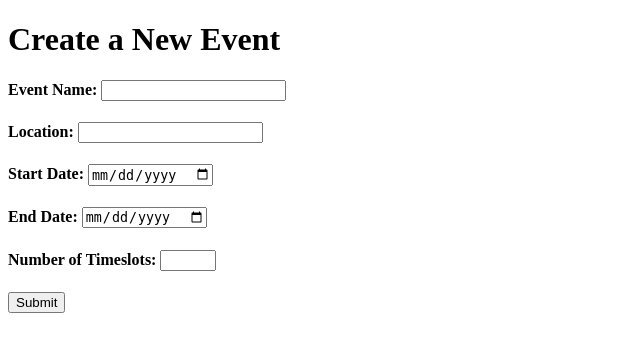
After one commit to KlydeKondor/Team10_SE_Phase3, a Django app: page /displayEvents/createEvent in a window 1280 px wide. The commit adds this page. Shown: the top 352 px of the page, without its empty margins (0-640 px from the left). Run offline with Django 4.2, Linux system fonts and the light colour scheme.

Commit message:
Added CreateEvent page and started ValidateEvent form

```diff
--- a/SEGroupProject/SEGroupProject/urls.py
+++ b/SEGroupProject/SEGroupProject/urls.py
@@ -26,5 +26,6 @@ urlpatterns = [
     path('displayEvents/diyWednesday', views.diywednesday),
     path('displayEvents/5kRun', views.fivekrun),
     path('displayEvents/potluck', views.potluck),
-
+    path('displayEvents/createEvent', views.createEvent),
+    path('displayEvents/createEvent/validateEvent', views.validateEvent),
 ]
--- a/SEGroupProject/SEGroupProject/views.py
+++ b/SEGroupProject/SEGroupProject/views.py
@@ -129,3 +129,9 @@ def footballGame(request):
         "end_5": "9:00 PM",
         "comment": "Choose this slot"
     })
+
+def createEvent(request):
+    return render(request, "templates/CreateEvent.html")
+
+def validateEvent(request):
+    return render(request, "templates/ValidateEvent.html")
--- /dev/null
+++ b/SEGroupProject/templates/CreateEvent.html
@@ -0,0 +1,20 @@
+<!DOCTYPE html>
+<html>
+<body>
+
+<h1>Create a New Event</h1>
+
+<h4> Event Name: <input type="text" name="eventName"> </h4>
+
+<h4> Location: <input type="text" name="eventLocation"> </h4>
+
+<h4> Start Date: <input type="date" name="eventStart"> </h4>
+
+<h4> End Date: <input type="date" name="eventEnd"> </h4>
+
+<h4> Number of Timeslots: <input type="number" name="numTimeslots" min="1" max="20"> </h4>
+
+<input type="button" name="submitButton" value="Submit" onclick="location.href='{% url 'displayEvents/createEvent/validateEvent' %}">
+
+</body>
+</html>
--- a/SEGroupProject/templates/timeslots.html
+++ b/SEGroupProject/templates/timeslots.html
@@ -18,5 +18,10 @@ SmartSchedule designed by Abdulla, Abhishek, Kyle, Pooja, Vamshi, Dinesh
 <li><a href="http://127.0.0.1:8000/displayEvents/5kRun">5K Run (OSU ISO)</a></li>
 <li><a href="http://127.0.0.1:8000/displayEvents/potluck">Potluck</a></li>
 </ul>
+
+<br>
+<h2>Create an event here:</h2>
+<li><a href="http://127.0.0.1:8000/displayEvents/createEvent">Create New Event</a></li>
+
 </body>
 </html>
```
Also changed, not shown: SEGroupProject/templates/ValidateEvent.html (added, +20 -0 lines), 1 other file.
